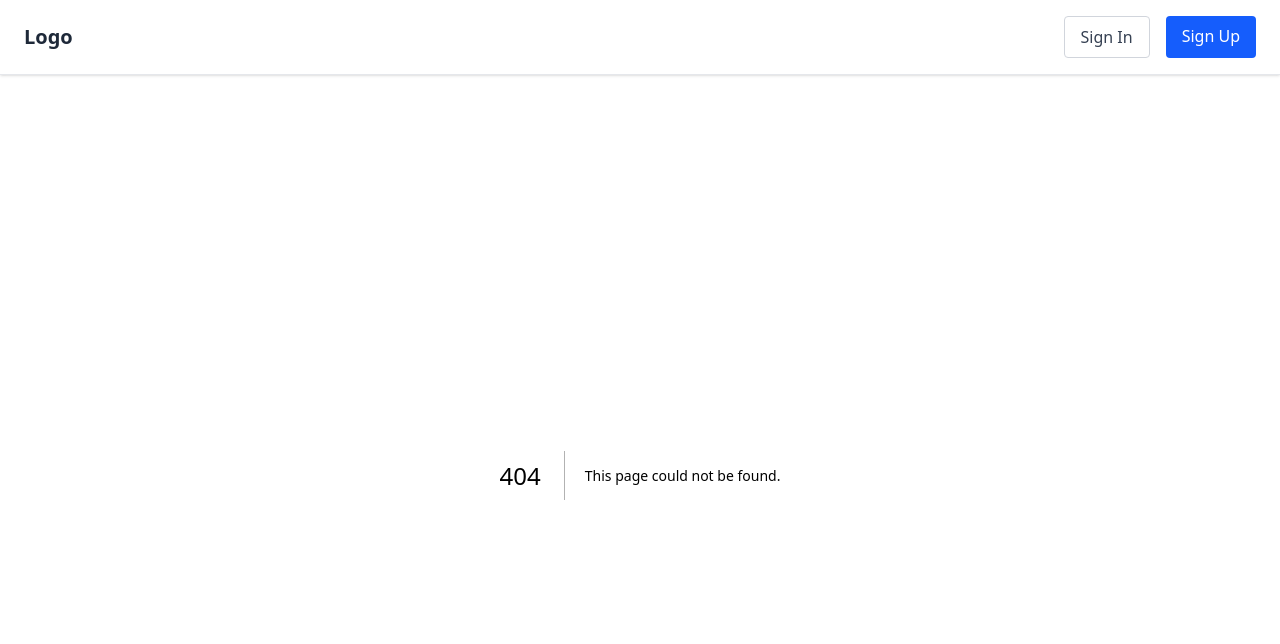
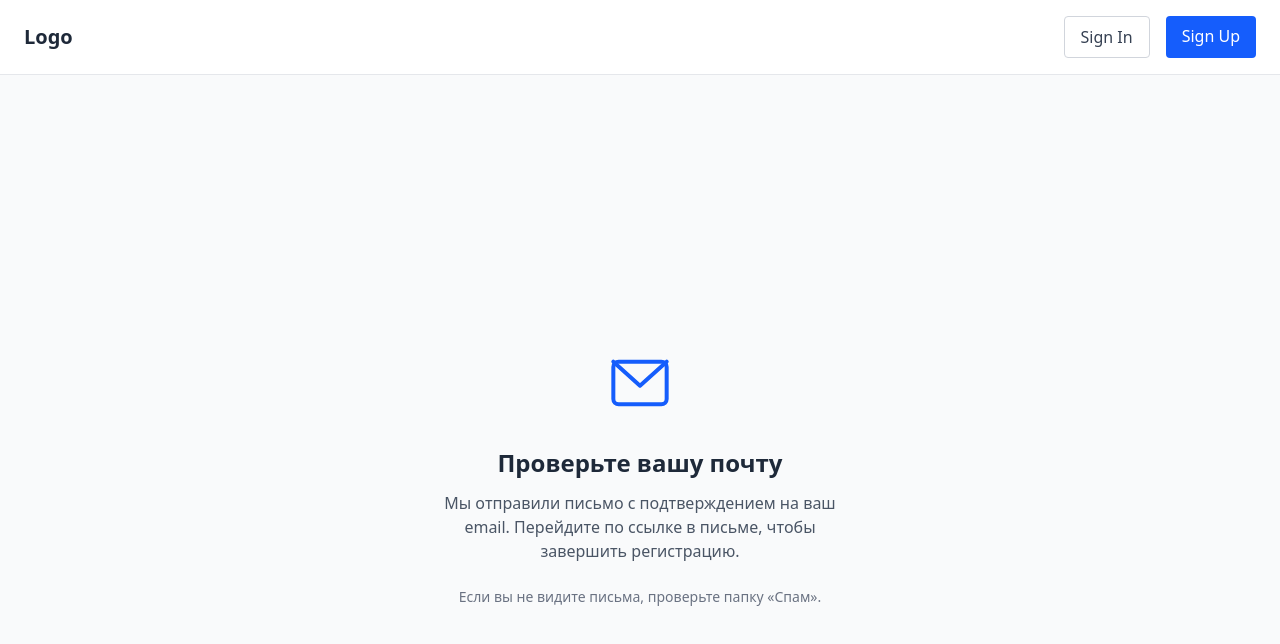
Before and after one commit to Web-serfer/nextjs_better_auth, a Next.js app: page /verify-email in a window 1280 px wide. Before the commit this address had no page. Shown: the top 644 px of the page. Built offline with nearby package versions, Linux system fonts and the light colour scheme.

Commit message:
19/05/25

```diff
--- /dev/null
+++ b/app/(auth)/verify-email/page.tsx
@@ -0,0 +1,57 @@
+"use client";
+
+import Link from "next/link";
+import { useEffect } from "react";
+
+export default function VerifyEmailPage() {
+  // Можно добавить логику, например:
+  // - проверять статус пользователя (если он уже верифицирован — редиректить)
+  // или просто оставить как информационную страницу
+
+  return (
+    <div className="min-h-screen flex items-center justify-center bg-gray-50 p-4">
+      <div className="max-w-md w-full text-center space-y-6">
+        {/* Иконка письма */}
+        <div className="mx-auto w-20 h-20 flex items-center justify-center relative">
+          <svg
+            className="w-16 h-16 text-blue-600"
+            viewBox="0 0 24 24"
+            fill="none"
+            stroke="currentColor"
+            strokeWidth="1.5"
+            strokeLinecap="round"
+            strokeLinejoin="round"
+          >
+            <rect x="2" y="4" width="20" height="16" rx="2" />
+            <path d="M22 4L12 13 2 4" />
+          </svg>
+        </div>
+
+        {/* Текстовый блок */}
+        <div className="space-y-3">
+          <h1 className="text-2xl font-semibold text-gray-800">
+            Проверьте вашу почту
+          </h1>
+          <p className="text-gray-600 px-4">
+            Мы отправили письмо с подтверждением на ваш email. Перейдите по
+            ссылке в письме, чтобы завершить регистрацию.
+          </p>
+        </div>
+
+        {/* Дополнительная подсказка */}
+        <div className="text-sm text-gray-500 mt-2">
+          <p>Если вы не видите письма, проверьте папку «Спам».</p>
+        </div>
+
+        {/* Кнопка повторной отправки (если реализовано) */}
+        {/* <button
+          type="button"
+          className="mt-4 text-blue-600 hover:text-blue-800 text-sm underline"
+          onClick={() => resendVerification()}
+        >
+          Отправить письмо ещё раз
+        </button> */}
+      </div>
+    </div>
+  );
+}
```
